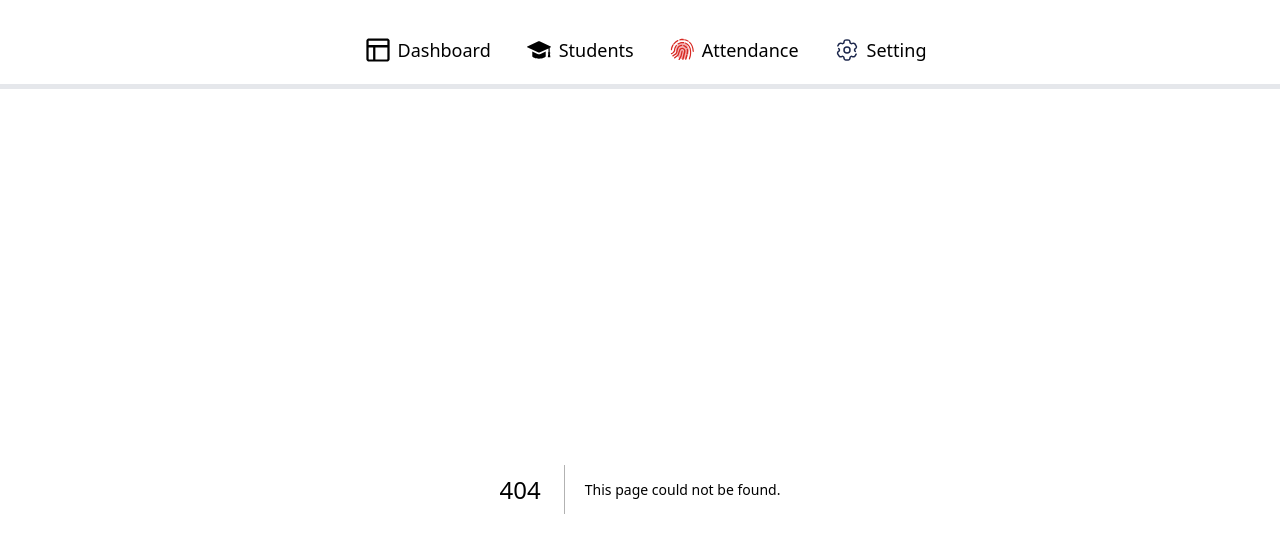
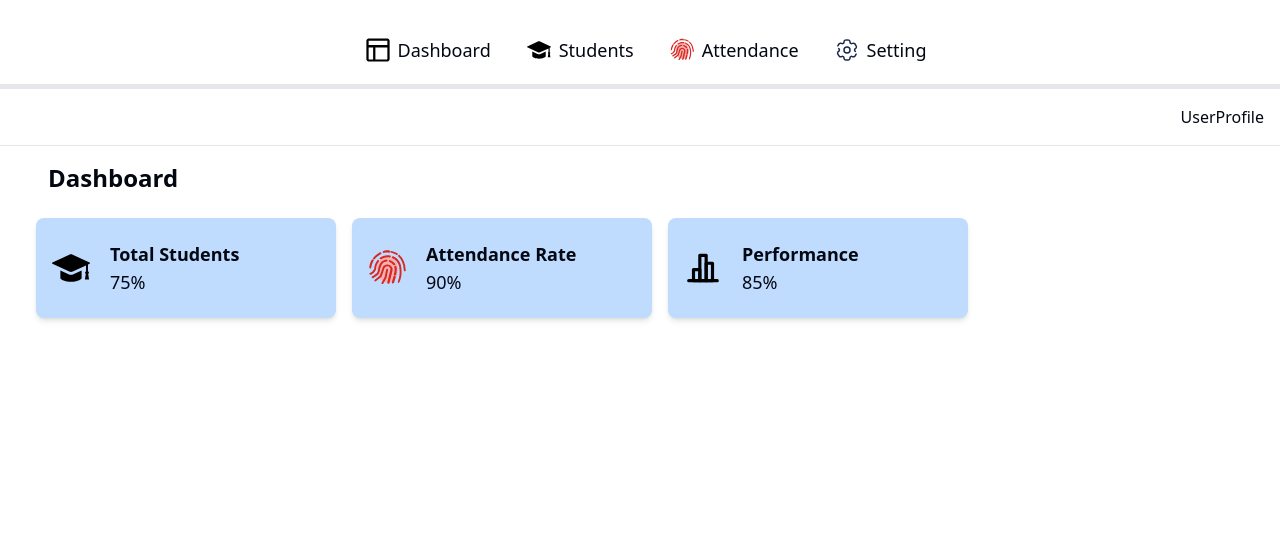
Before and after one commit to kumail-ahmad/Attendance, a Next.js app: page /dashboard in a window 1280 px wide. Before the commit this address had no page. Shown: the top 552 px of the page. Built offline with nearby package versions, Linux system fonts and the light colour scheme.

Commit message:
created seperate pages for dashboard

```diff
--- /dev/null
+++ b/app/dashboard/layout.js
@@ -0,0 +1,7 @@
+import React from "react";
+
+function layout({children}) {
+  return <div>{children}</div>;
+}
+
+export default layout;
--- /dev/null
+++ b/app/dashboard/page.js
@@ -0,0 +1,42 @@
+"use client";
+import Image from "next/image";
+import { DashItems } from "../utilities/dash";
+import React, { useEffect } from "react";
+
+const Dashboard = () => {
+  return (
+    <div>
+    <div>
+      <div>
+        <div className="flex justify-end p-4">UserProfile</div>
+        <hr />
+        <h1 className="text-2xl font-bold ml-12 mt-4">Dashboard</h1>
+
+        <div className="flex flex-wrap gap-4 ml-9 mt-6">
+          {DashItems.map((item) => (
+            <div
+            key={item.id}
+              className="flex items-center bg-blue-200 p-4 w-[300px] h-[100px] rounded-lg shadow-md"
+            >
+              <Image
+                src={item.image}
+                alt="noimg"
+                width={38}
+                height={28}
+                className=""
+              />
+
+              <div className="ml-5 flex flex-col">
+                <div className="text-lg font-semibold">{item.title}</div>
+                <div className="text-lg">{item.percentage}%</div>
+              </div>
+            </div>
+          ))}
+        </div>
+      </div>
+    </div>
+  </div>
+  );
+};
+
+export default Dashboard;
--- a/app/page.js
+++ b/app/page.js
@@ -1,44 +1,9 @@
-"use client";
-import Image from "next/image";
-import { DashItems } from "./utilities/dash";
-import React from "react";
-import {
-  RegisterLink,
-  LoginLink,
-} from "@kinde-oss/kinde-auth-nextjs/components";
-
+"use client"
+import { redirect } from "next/navigation";
+import React, { useEffect } from "react";
 export default function Home() {
-  return (
-    <div>
-      <LoginLink>Sign in</LoginLink>
-      <RegisterLink>Sign up</RegisterLink>
-      <div>
-        <div className="flex justify-end p-4">UserProfile</div>
-        <hr />
-        <h1 className="text-2xl font-bold ml-12 mt-4">Dashboard</h1>
-
-        <div className="flex flex-wrap gap-4 ml-9 mt-6">
-          {DashItems.map((item) => (
-            <div
-              key={item.id}
-              className="flex items-center bg-blue-200 p-4 w-[300px] h-[100px] rounded-lg shadow-md"
-            >
-              <Image
-                src={item.image}
-                alt="noimg"
-                width={38}
-                height={28}
-                className=""
-              />
-
-              <div className="ml-5 flex flex-col">
-                <div className="text-lg font-semibold">{item.title}</div>
-                <div className="text-lg">{item.percentage}%</div>
-              </div>
-            </div>
-          ))}
-        </div>
-      </div>
-    </div>
-  );
+  useEffect(() => {
+    redirect("/api/auth/login?post_login_redirect_url=/dashboard");
+  });
+  return <div>hey</div>;
 }
--- a/app/utilities/List.js
+++ b/app/utilities/List.js
@@ -8,7 +8,7 @@ export const List = [
     Action: "Action",
   },
   {
-    id: "01",
+    id: "02",
     Name: "Abid Fayaz",
     Grade: "awal",
     Contact: "910910910",
--- a/app/utilities/NavImg.js
+++ b/app/utilities/NavImg.js
@@ -3,7 +3,7 @@ export const NavImg = [
     id: 1,
     title: "Dashboard",
     image: "/dashboard.svg",
-    redirect: "#",
+    redirect: "dashboard",
   },
   {
     id: 2,
--- a/app/utilities/dash.js
+++ b/app/utilities/dash.js
@@ -2,22 +2,19 @@ export const DashItems = [
   {
     id: 1,
     title: "Total Students",
-    percentage: 10,
-    image: "/home.svg",
-
+    image: "/students.svg",
+    percentage: 75,
   },
-
   {
     id: 2,
-    title: "Total Present",
-    percentage: 10,
-    image: "/increasing.svg",
+    title: "Attendance Rate",
+    image: "/attendance.svg",
+    percentage: 90,
   },
-
   {
     id: 3,
-    title: "Total Absent",
-    percentage: 10,
-    image: "/decresing.svg",
+    title: "Performance",
+    image: "/performance.svg",
+    percentage: 85,
   },
 ];
```
Also changed, not shown: public/performance.svg (added).
